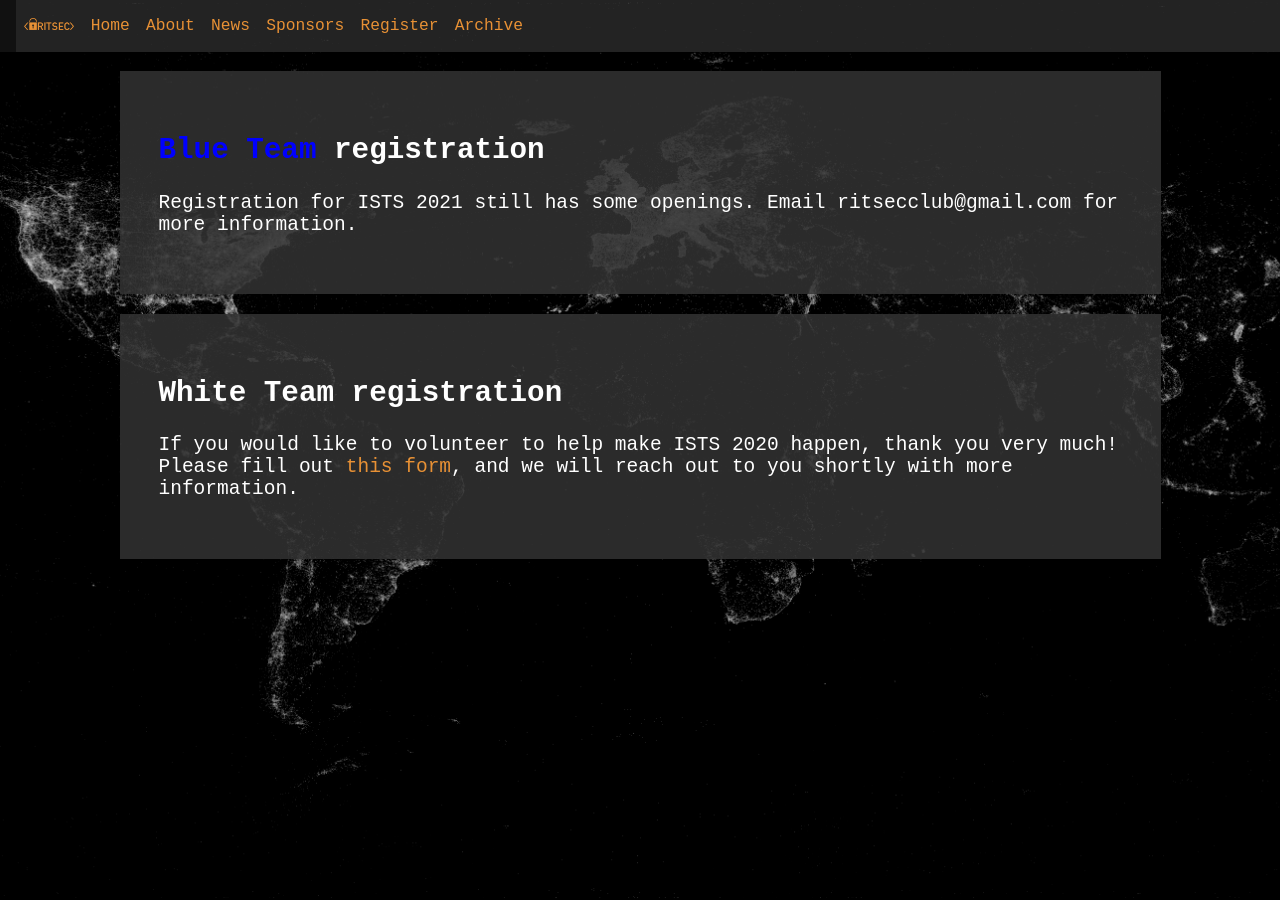
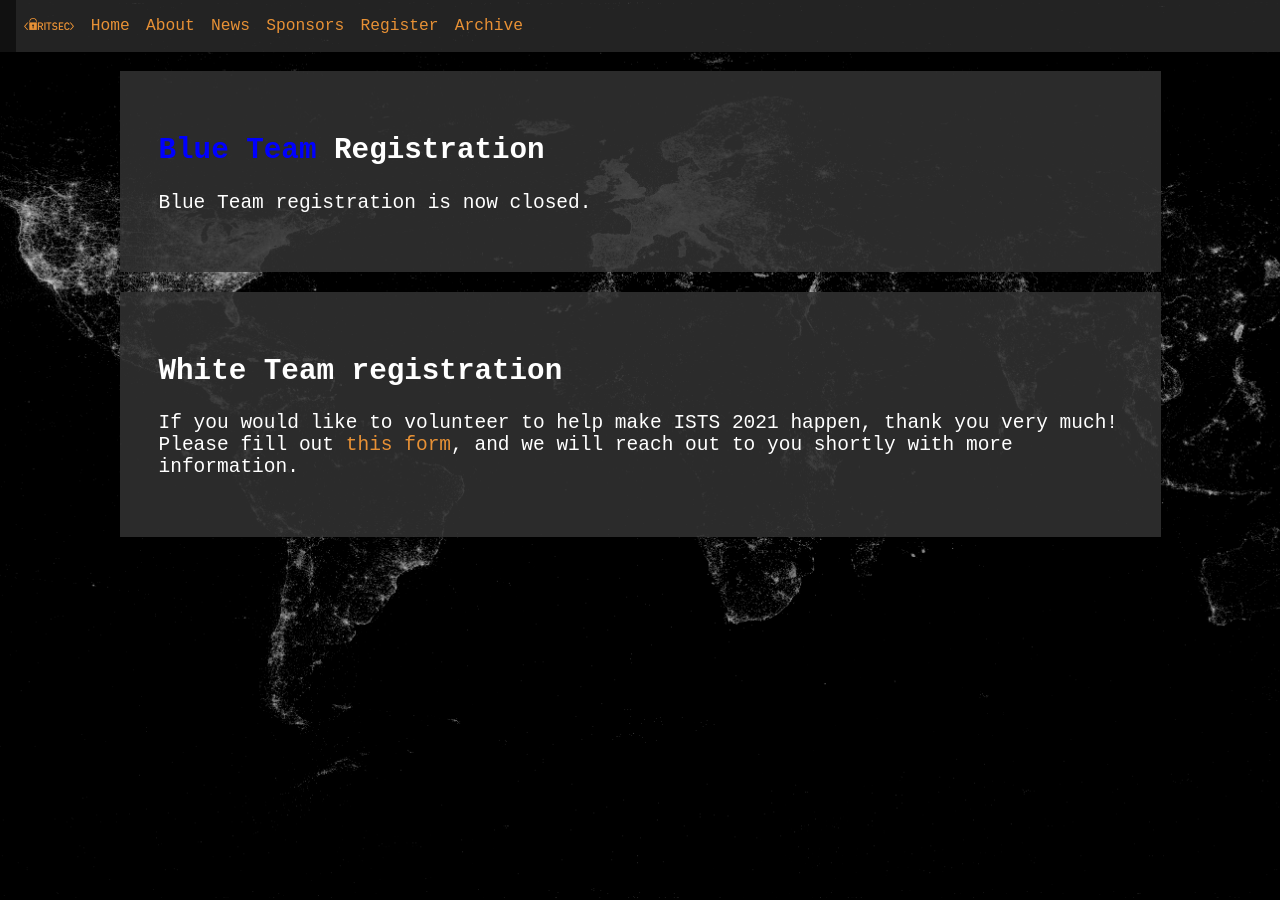
Before and after one commit to ritsec/ists-website-old, a Jekyll site: the page built from _pages/register.html, in a window 1280 px wide. Built offline with Jekyll 4.4.1, drawn with Linux system fonts in a browser that asks for light colours.

Commit message:
Update for 2021

```diff
--- a/_pages/register.html
+++ b/_pages/register.html
@@ -5,16 +5,16 @@ permalink: /register
 ---
 
 <section class="blue-reg">
-  <h1><span class="blue">Blue Team</span> registration</h1>
+  <h1><span class="blue">Blue Team</span> Registration</h1>
   <p>
-    Registration for ISTS 2021 still has some openings. Email ritsecclub@gmail.com for more information.
+    Blue Team registration is now closed.
   </p>
 </section>
 <section class="white-reg">
   <h1>White Team registration</h1>
   <p>
-    If you would like to volunteer to help make ISTS 2020 happen, thank you very
-    much! Please fill out <a href="https://forms.gle/KK88LeFoSY9BBGMQ8">this form</a>,
+    If you would like to volunteer to help make ISTS 2021 happen, thank you very
+    much! Please fill out <a href="https://forms.gle/Cs76yKH6mBSmoomK8">this form</a>,
     and we will reach out to you shortly with more information.
   </p>
 </section>
--- a/_pages/sponsors.html
+++ b/_pages/sponsors.html
@@ -5,5 +5,5 @@ permalink: /sponsors
 ---
 <section class="sponsors">
   <h1>Thanks to our generous sponsors!</h1>
-  <img src="https://github.com/ritsec/ists-website/raw/master/static/img/ISTSSponsor.png" alt="Collage of 2020 RITSEC sponsors" width="100%" /><br />
+  <img src="https://github.com/ritsec/ists-website/raw/master/static/img/ISTS2021-Sponsorship.png" alt="Collage of 2021 RITSEC sponsors" width="100%" /><br />
 </section>
--- a/index.html
+++ b/index.html
@@ -3,7 +3,7 @@ layout: base
 title: Home
 ---
 <section class="intro">
-  <h1>Information Security Talent Search 2020</h1>
+  <h1>Information Security Talent Search 2021</h1>
   <h2 class="subtitle">
     Hosted by <a href="https://www.ritsec.club">RITSEC</a>
   </h2>
```
Also changed, not shown: _pages/archive.html (+11 -0 lines), _posts/2019-12-10-ISTS-2020.md (deleted, +0 -6 lines), _posts/2021-02-08-ISTS-2021.md (+1 -1 lines), static/img/ISTS2020Winners.jpg (added), static/img/ISTS2021-Sponsorship.png (added), 1 other file.
